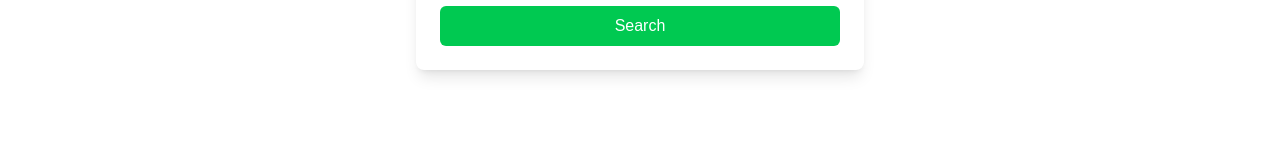
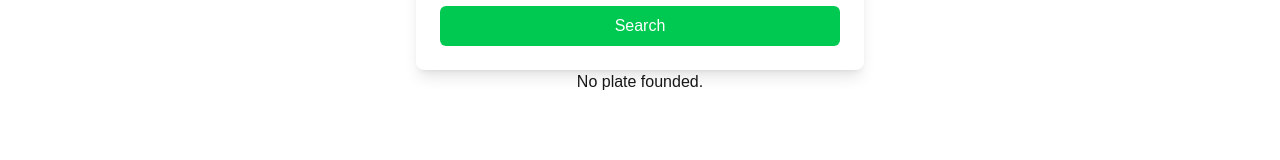
Before and after one commit to emremustu/buszy, a Next.js app in the folder frontend/: page /administrations/changeVoyageInformation in a window 1280 px wide. Shown: the part 192-352 px from the top of the page. Built offline with nearby package versions, Linux system fonts and the light colour scheme.

Commit message:
problem of changeVoyage

```diff
--- a/frontend/app/administrations/changeVoyageInformation/page.tsx
+++ b/frontend/app/administrations/changeVoyageInformation/page.tsx
@@ -6,7 +6,7 @@ import React, { useState } from 'react'
 const reportPage = () => {
     const [bus_plate, setBus_plate] = useState('');
     const [responseMessage, setResponseMessage] = useState<string>('');
-    const [voyageData, setVoyageData] = useState<any>(null);
+    const [voyageData, setVoyageData] = useState<any[]>([]);
     const [inputVisible, setInputVisible] = useState<{ [key: string]: boolean }>({});
     const [updatedData, setUpdatedData] = useState<any>({}); // Hold the updated data for crew and cities
 
@@ -16,7 +16,7 @@ const reportPage = () => {
         const data = { bus_plate: bus_plate };
 
         try {
-            const response = await fetch('http://localhost:8000/api/get-voyage', {
+            const response = await fetch('http://localhost:8000/api/get_voyage_listing_by_plate', {
                 method: 'POST',
                 headers: {
                     'Content-Type': 'application/json',
@@ -27,17 +27,19 @@ const reportPage = () => {
             const result = await response.json();
 
             if (result.success) {
+                alert(result.voyage_list);
                 setResponseMessage("Voyage:");
-                setVoyageData(result.voyage);
+                setVoyageData(result.voyage_list);
             } else {
                 setResponseMessage(result.message || "An error occurred!");
-                setVoyageData(null);
+                setVoyageData([]);
             }
         } catch (error) {
             console.error("Error during fetch:", error);
             setResponseMessage("An error occurred, please try again.");
-            setVoyageData(null);
+            setVoyageData([]);
         }
+        console.log(voyageData);
     };
 
     const handleInputVisibility = (key: string) => {
@@ -47,7 +49,7 @@ const reportPage = () => {
         }));
     };
 
-    const handleUpdate = async (field: string, value: string) => {
+    /*const handleUpdate = async (field: string, value: string) => {
         const data = { bus_plate, field, value };  // Send the updated data to the backend
 
         try {
@@ -71,7 +73,7 @@ const reportPage = () => {
             console.error("Error during update:", error);
             setResponseMessage("Error during update, please try again.");
         }
-    };
+    };*/
 
     return (
         <>
@@ -95,27 +97,27 @@ const reportPage = () => {
                 </div>
 
                 <div className='flex flex-row justify-center items-center'>
-                    {responseMessage && (
+                    {voyageData && voyageData.length > 0 ? (
+                        voyageData.map((voyage, index) =>
                             <div className='flex flex-col items-center justify-center'>
                                 <div className="mt-5 p-4 border rounded-md bg-gray-100">
                                     <h2 className="text-lg font-semibold">{responseMessage}</h2>
                                     {voyageData && (
                                         <div className="mt-4">
-                                        <p><strong>Bus Plate:</strong> {voyageData[2]}</p>
+                                            <p><strong>Bus Plate:</strong> {voyage[7]}</p>
+
                                             <div className='flex flex-row items-center space-x-5'>
-                                            <p><strong>Crew:</strong> {voyageData[3]}</p>
+                                                <p><strong>Origin:</strong> {voyage[3]}</p>
                                                 <button
                                                     type='button'
-                                                onClick={() => handleInputVisibility('crew')}
+                                                    onClick={() => handleInputVisibility('Origin')}
                                                     className='ml-4 bg-black text-white w-8 h-8 flex items-center justify-center rounded-full'>
                                                     +
                                                 </button>
-                                        </div>
-                                        <div className='flex flex-row items-center space-x-5'>
-                                            <p><strong>Cities:</strong> {}</p>
+                                                <p><strong>Destination:</strong> {voyage[4]}</p>
                                                 <button
                                                     type='button'
-                                                onClick={() => handleInputVisibility('cities')}
+                                                    onClick={() => handleInputVisibility('Destination')}
                                                     className='ml-4 bg-black text-white w-8 h-8 flex items-center justify-center rounded-full'>
                                                     +
                                                 </button>
@@ -124,10 +126,14 @@ const reportPage = () => {
                                     )}
                                 </div>
                             </div>
+                        )
+
+                    ) : (
+                        <p>No plate founded.</p>
                     )}
 
-                    {/* Handle Crew input visibility */}
-                    {inputVisible.crew && (
+
+                    {/* {inputVisible.crew && (
                         <div className="ml-4">
                             <input
                                 type="text"
@@ -136,10 +142,10 @@ const reportPage = () => {
                                 onBlur={(e) => handleUpdate('crew', e.target.value)} // Update on input blur
                             />
                         </div>
-                    )}
+                    )} */}
 
                     {/* Handle Cities input visibility */}
-                    {inputVisible.cities && (
+                    {/* {inputVisible.cities && (
                         <div className="ml-4">
                             <input
                                 type="text"
@@ -148,9 +154,8 @@ const reportPage = () => {
                                 onBlur={(e) => handleUpdate('cities', e.target.value)} // Update on input blur
                             />
                         </div>
-                    )}
+                    )} */}
                 </div>
-
                 <div className='mt-auto'></div>
                 <Footer />
             </div>
```
Lines whose indentation alone changed are shown as unchanged.
